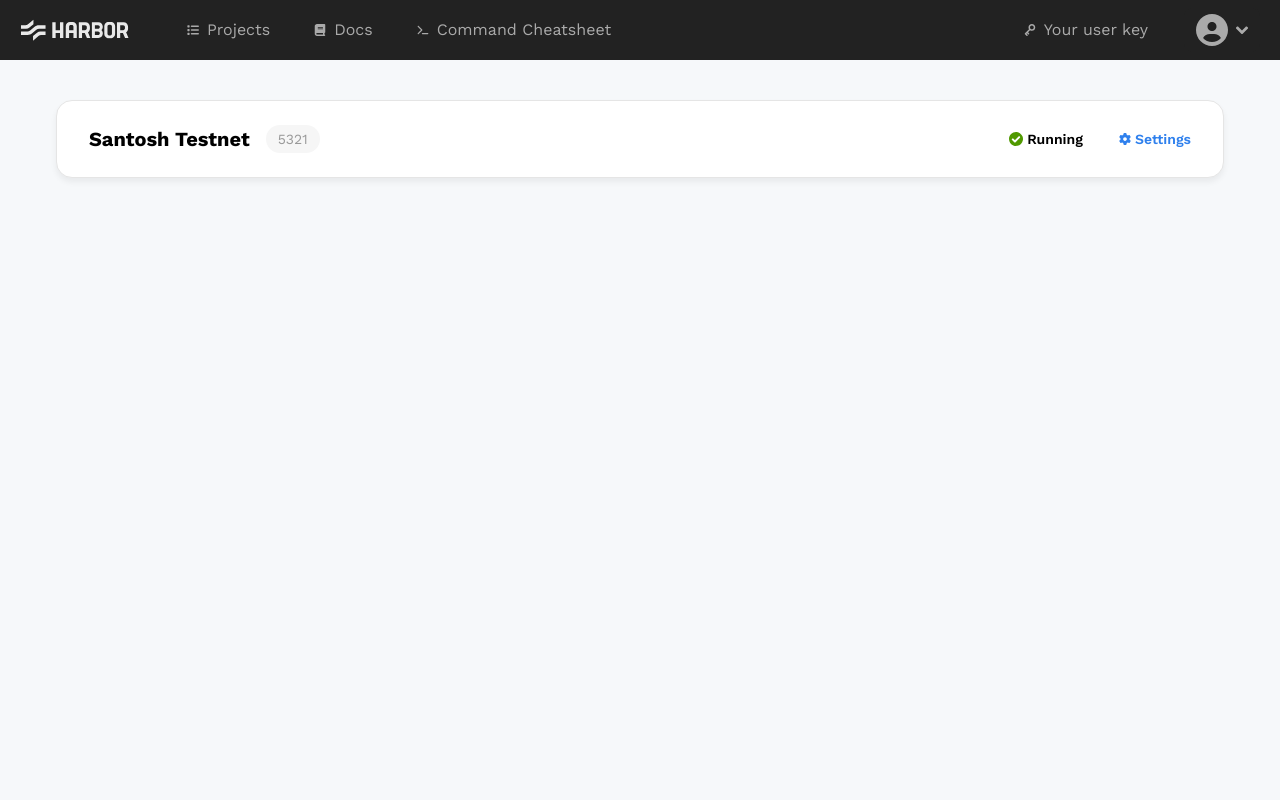
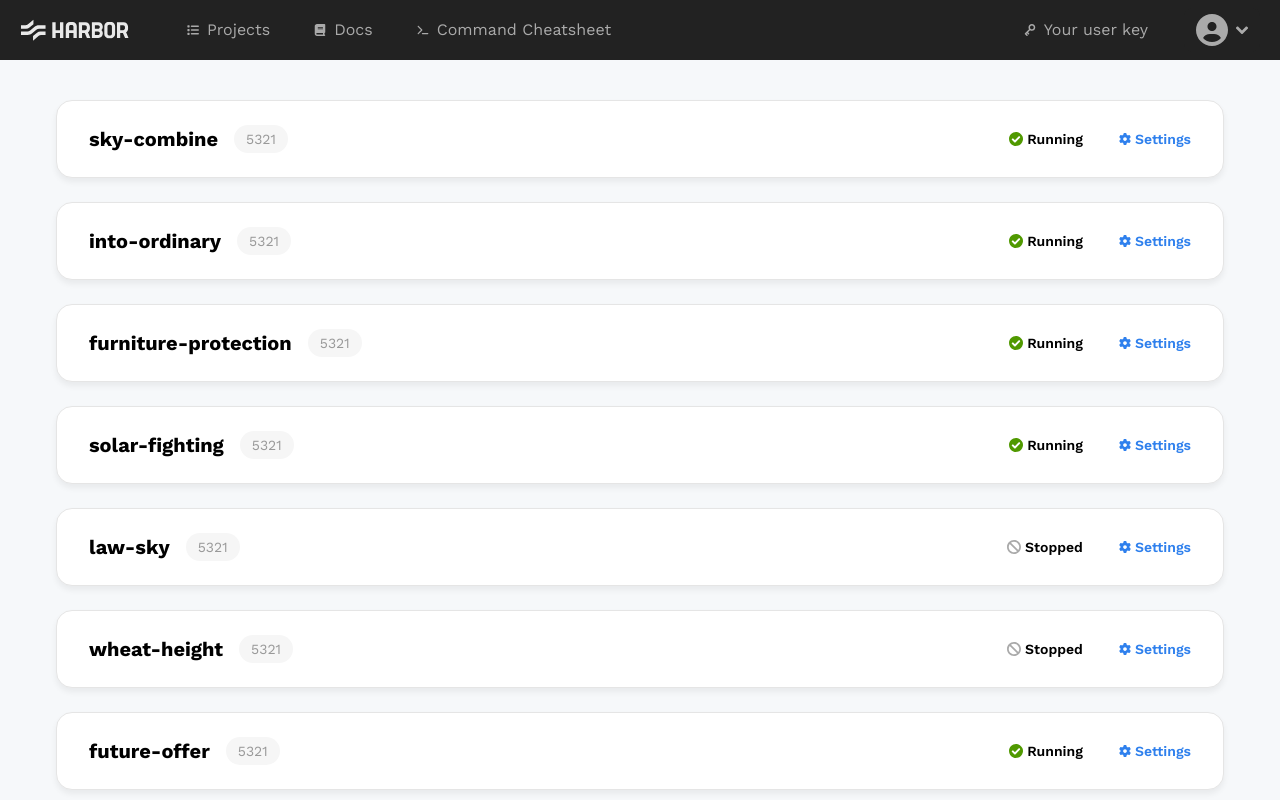
Before and after one commit to ajaythapliyal/harbor-take-home, a Next.js app: page / in a window 1280 px wide. Shown: the top 800 px of the page. Built offline with nearby package versions, Linux system fonts and the light colour scheme.

Commit message:
wires up to the api

```diff
--- a/components/Testnet.jsx
+++ b/components/Testnet.jsx
@@ -4,10 +4,6 @@ import Settings from "../public/icons/Settings.svg"
 import { isSettled } from "@/utils";
 
 export function Testnet({id, name, status, offChainActors, chains, updatedAt}){
-    name = 'Santosh Testnet'
-    status= "RUNNING"
-
-
     const isTestnetSettled = isSettled(status)
 
     return <Card>
--- a/pages/api/data.js
+++ b/pages/api/data.js
@@ -1105,6 +1105,6 @@ const data = {
   ],
 };
 
-export default function handler(req, res) {
+export default async function handler(req, res) {
   res.status(200).json({ data });
 }
--- a/pages/index.js
+++ b/pages/index.js
@@ -1,12 +1,24 @@
 import { Card } from "@/components/Card";
 import { Testnet } from "@/components/Testnet";
 
-export default function Home() {
+export default function Home({ data }) {
   return (
     <div>
-      <main className="mx-14 my-10">
-        <Testnet></Testnet>
+      <main className="mx-14 my-10 gap-6 flex flex-col">
+        {data.testnet.map((testNet) => (
+          <Testnet
+            key={testNet.id}
+            name={testNet.name}
+            status={testNet.status}
+          ></Testnet>
+        ))}
       </main>
     </div>
   );
 }
+
+export async function getStaticProps() {
+  const response = await fetch("http://localhost:3000/api/data");
+  const { data } = await response.json();
+  return { props: { data } };
+}
```
